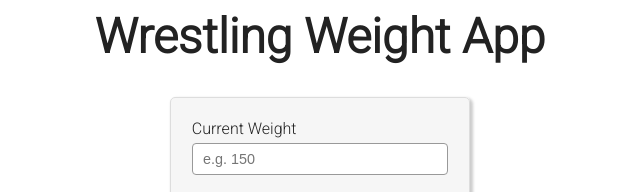
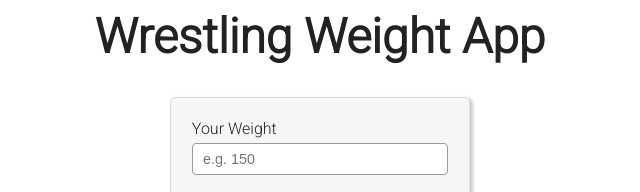
Before and after one commit to awesomeduude/Wrestling-Weight-App, a website built with webpack: page index.html in a window 1280 px wide. Shown: the top 192 px of the page, 320-960 px from the left. Built offline with nearby package versions, Linux system fonts and the light colour scheme.

Commit message:
updated input label

```diff
--- a/index.html
+++ b/index.html
@@ -9,7 +9,7 @@
   <form class='container'>
 
     <fieldset>
-      <label for="#cw">Current Weight</label>
+      <label for="#cw">Your Weight</label>
       <input type="text" id='cw' placeholder="e.g. 150">
     </fieldset>
 
--- a/index.js
+++ b/index.js
@@ -10,6 +10,6 @@ button.addEventListener('click', function(e) {
 
 
   var weight = weight-(bodyFat-minBodyFat)*weight/100;
-  console.log(weight);
+
   result.innerText = weight +' lbs';
 })
--- a/public/bundle.js
+++ b/public/bundle.js
@@ -56,7 +56,7 @@
 
 
 	  var weight = weight-(bodyFat-minBodyFat)*weight/100;
-	  console.log(weight);
+
 	  result.innerText = weight +' lbs';
 	})
 
```
Also changed, not shown: views/asdf.html (deleted).
